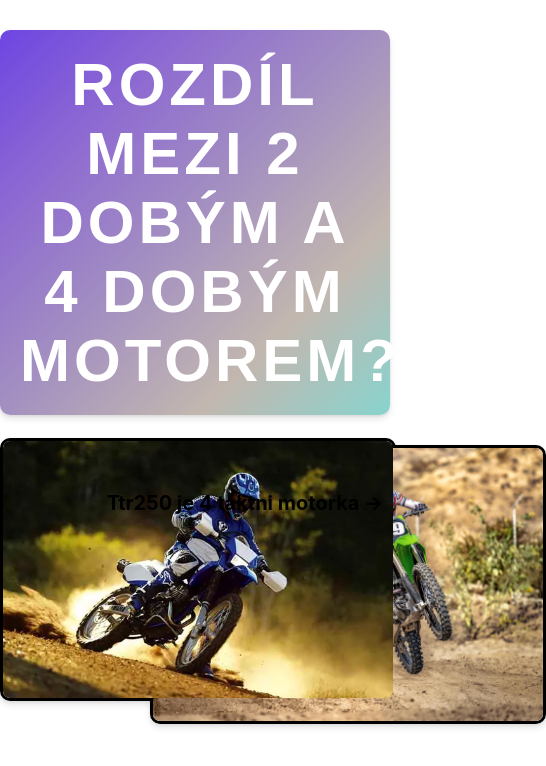
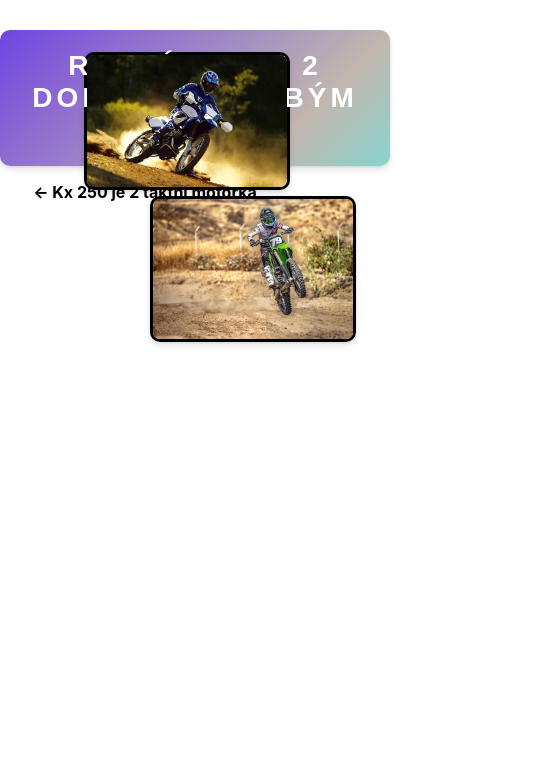
Before and after one commit to TonyKmoch/ghostmoto, a React (Create React App) app: page / in a window 390 px wide. Shown: the top 766 px of the page, 546 px wide, since content can reach past the window. Built offline with nearby package versions, Linux system fonts and the light colour scheme.

Commit message:
oprava10

```diff
--- a/src/App.css
+++ b/src/App.css
@@ -113,13 +113,33 @@ body {
 
 
 @media (max-width: 768px) {
-  .obrazek {
+  .nadpis {
+    font-size: 36px;
+  }
+
+  .obrazek1,
+  .obrazek2 {
     max-width: 300px;
+  }
+
+  .popis1,
+  .popis2 {
+    font-size: 18px;
   }
 }
 
 @media (max-width: 480px) {
-  .obrazek {
+  .nadpis {
+    font-size: 28px;
+  }
+
+  .obrazek1,
+  .obrazek2 {
     max-width: 200px;
   }
+
+  .popis1,
+  .popis2 {
+    font-size: 16px;
+  }
 }
```
